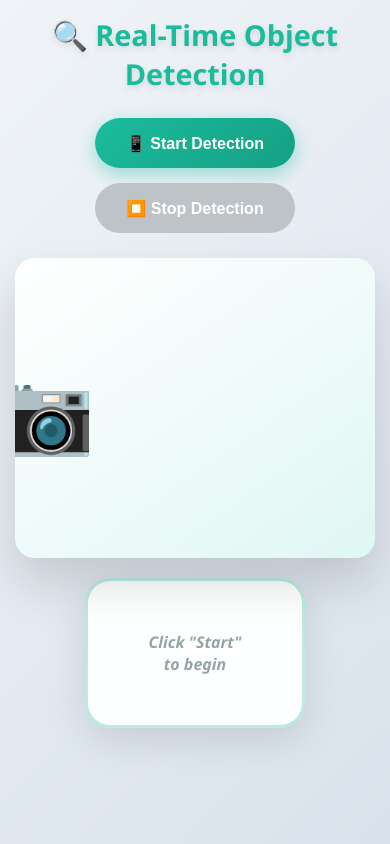
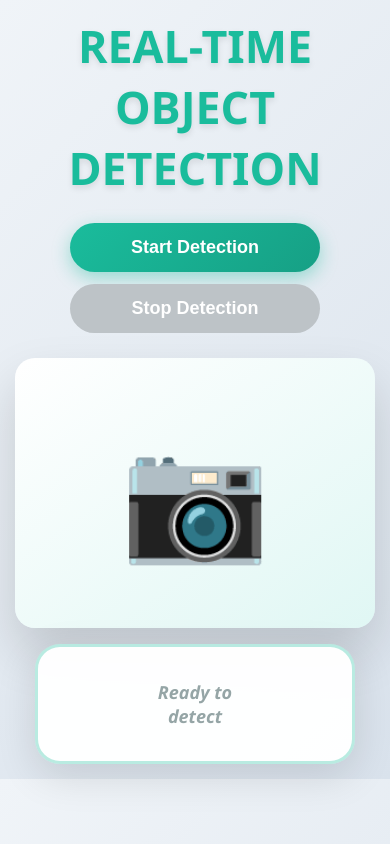
Before and after one commit to 245124737110/obj, a Flask app: page / in a window 390 px wide. Run offline with Flask 3, Linux system fonts and the light colour scheme.

Commit message:
Update index.html

```diff
--- a/templates/index.html
+++ b/templates/index.html
@@ -1,64 +1,52 @@
 <!DOCTYPE html>
 <html lang="en">
 <head>
-    <meta charset="UTF-8">
-    <meta name="viewport" content="width=device-width, initial-scale=1.0">
+  <meta charset="UTF-8" />
+  <meta name="viewport" content="width=device-width, initial-scale=1.0" />
   <title>Real-Time Object Detection</title>
+
   <style>
-        /* Reset & Base - MOBILE FIRST */
+    /* ===== Desktop/base (UNCHANGED look) ===== */
     * { margin: 0; padding: 0; box-sizing: border-box; }
-        html, body {
-            height: 100%;
-            overflow-x: hidden;
+
+    body {
       font-family: 'Segoe UI', Tahoma, Geneva, Verdana, sans-serif;
+      background: linear-gradient(135deg, #f0f4f8 0%, #d9e2ec 100%);
+      display: flex;
+      flex-direction: column;
+      align-items: center;
+      justify-content: center;
+      min-height: 100vh;
+      padding: 20px;
+      color: #34495e;
     }
 
-        /* FIXED: Top layout, no vertical centering */
-        body {
-            background: linear-gradient(135deg, #f0f4f8 0%, #d9e2ec 100%);
-            color: #34495e;
-            padding: 15px;
-            display: block;  /* ❌ No flex centering */
-        }
-
-        /* Responsive Typography */
     h1 {
-            font-size: clamp(1.8em, 5vw, 2.8em);
+      font-size: 2.8em;
       color: #1abc9c;
       text-shadow: 0 3px 6px rgba(0,0,0,0.1);
       margin-bottom: 25px;
       text-align: center;
     }
 
-        /* Controls - Stack mobile, row desktop */
-        .controls {
-            margin-bottom: 25px;
-            display: flex;
-            flex-direction: column;
-            gap: 15px;
-            align-items: center;
-        }
-
-        @media (min-width: 768px) {
-            .controls { flex-direction: row; }
-        }
+    .controls { margin-bottom: 25px; }
 
     button {
-            padding: clamp(12px, 4vw, 16px) clamp(24px, 8vw, 36px);
+      padding: 14px 32px;
       border: none;
       border-radius: 30px;
       cursor: pointer;
-            font-size: clamp(16px, 4vw, 18px);
+      font-size: 18px;
       font-weight: 600;
       color: white;
+      margin: 0 12px;
       transition: all 0.3s ease;
       box-shadow: 0 6px 18px rgba(26, 188, 156, 0.4);
       background: linear-gradient(135deg, #1abc9c, #16a085);
-            min-width: 200px;
       touch-action: manipulation;
     }
 
-        button:hover:not(:disabled), button:active:not(:disabled) {
+    button:hover:not(:disabled) {
       transform: translateY(-3px);
       box-shadow: 0 10px 25px rgba(26, 188, 156, 0.6);
     }
@@ -69,29 +57,21 @@
       box-shadow: none;
     }
 
-        /* Detection Area - Stack mobile */
     .detection-area {
       position: relative;
-            width: 100%;
-            max-width: 900px;
-            height: clamp(400px, 60vh, 500px);
-            margin: 0 auto 30px;
+      width: 900px;
+      height: 500px;
       display: flex;
-            flex-direction: column;
+      justify-content: center;
       align-items: center;
-            gap: 20px;
     }
 
-        @media (min-width: 768px) {
-            .detection-area { flex-direction: row; justify-content: center; }
-        }
-
-        /* Video Container */
     .video-container {
-            position: relative;
-            width: 100%;
-            max-width: 640px;
-            height: clamp(300px, 45vw, 480px);
+      position: absolute;
+      left: 0;
+      top: 10px;
+      width: 640px;
+      height: 480px;
       border-radius: 20px;
       overflow: hidden;
       box-shadow: 0 25px 50px rgba(0,0,0,0.15);
@@ -105,28 +85,29 @@
       width: 100%;
       height: 100%;
       object-fit: cover;
+      display: none;
       border-radius: 20px;
-            display: none;
+      transition: all 0.4s ease-in-out;
     }
 
     .camera-icon {
-            font-size: clamp(80px, 20vw, 120px);
+      font-size: 120px;
       color: #bdc3c7;
       display: block;
       transition: transform 0.3s ease, color 0.3s ease;
+      user-select: none;
     }
 
-        .camera-icon:hover {
-            transform: scale(1.1);
-            color: #95a5a6;
-        }
+    .camera-icon:hover { transform: scale(1.1); color: #95a5a6; }
 
-        /* Counts Panel - Below video mobile */
     .counts-panel {
-            width: 100%;
-            max-width: 220px;
-            min-height: 150px;
-            padding: clamp(15px, 5vw, 25px);
+      position: absolute;
+      right: 0;
+      top: 50%;
+      transform: translateY(-50%);
+      width: 220px;
+      min-height: 200px;
+      padding: 25px;
       background: rgba(255,255,255,0.97);
       border-radius: 25px;
       border: 3px solid rgba(26, 188, 156, 0.3);
@@ -135,92 +116,130 @@
       flex-direction: column;
       align-items: center;
       justify-content: center;
-            font-size: clamp(16px, 4vw, 18px);
+      font-size: 18px;
       font-weight: 600;
       color: #16a085;
       text-align: center;
-        }
-
-        @media (min-width: 768px) {
-            .counts-panel {
-                position: absolute;
-                right: 0;
-                top: 50%;
-                transform: translateY(-50%);
-                width: 220px;
-                min-height: 200px;
-            }
     }
 
     .counts-list div { margin: 6px 0; }
     .no-detection { color: #95a5a6 !important; font-style: italic; }
     .detecting { color: #3498db; font-style: italic; }
 
-        /* Canvas overlay */
-        canvas {
-            border-radius: 20px;
-            pointer-events: none;
+    canvas { border-radius: 20px; pointer-events: none; }
+
+    /* ===== Mobile ONLY overrides (laptop stays same) ===== */
+    @media (max-width: 767px) {
+      body {
+        display: block;         /* remove vertical centering only on mobile */
+        min-height: auto;
+        padding: 15px;
       }
 
-        .overlay-box {
-            position: absolute;
-            border: 3px solid #00ff41;
-            border-radius: 6px;
-            pointer-events: none;
+      .controls {
+        display: flex;
+        flex-direction: column;
+        gap: 12px;
+        align-items: center;
       }
 
-        .overlay-label {
-            position: absolute;
-            background: rgba(0,255,65,0.9);
-            color: #000;
-            font-weight: bold;
-            font-size: clamp(12px, 3vw, 16px);
-            padding: 2px 6px;
-            border-radius: 4px;
-            pointer-events: none;
+      button {
+        margin: 0;
+        min-width: 250px;
+      }
+
+      .detection-area {
+        width: 100%;
+        height: auto;           /* allow content to flow top to bottom */
+        display: flex;
+        flex-direction: column;
+        align-items: center;
+        gap: 16px;
+      }
+
+      .video-container {
+        position: relative;
+        left: auto;
+        top: auto;
+        width: 100%;
+        height: auto;
+        max-width: 640px;
+        aspect-ratio: 4 / 3;    /* keeps 640x480 ratio */
+      }
+
+      .counts-panel {
+        position: relative;
+        right: auto;
+        top: auto;
+        transform: none;
+        width: 100%;
+        max-width: 320px;
+        min-height: 120px;
+        padding: 18px;
+      }
     }
   </style>
 </head>
+
 <body>
-    <h1>🔍 Real-Time Object Detection</h1>
+  <h1>REAL-TIME OBJECT DETECTION</h1>
 
   <div class="controls">
-        <button id="startBtn" onclick="startDetection()">📱 Start Detection</button>
-        <button id="stopBtn" onclick="stopDetection()" disabled>⏹️ Stop Detection</button>
+    <button id="startBtn" onclick="startDetection()">Start Detection</button>
+    <button id="stopBtn" onclick="stopDetection()" disabled>Stop Detection</button>
   </div>
 
   <div class="detection-area">
     <div class="video-container">
       <video id="video" autoplay muted playsinline></video>
       <div class="camera-icon" id="cameraIcon">📷</div>
-            <canvas id="canvasOverlay"></canvas>
     </div>
+
     <div class="counts-panel no-detection" id="counts">
-            <div class="counts-list">
-                Click "Start"<br>to begin
-            </div>
+      <div class="counts-list">Click Start<br>to begin</div>
     </div>
   </div>
 
   <script>
-        let video = document.getElementById('video');
-        let cameraIcon = document.getElementById('cameraIcon');
-        let countsEl = document.getElementById('counts');
-        let startBtn = document.getElementById('startBtn');
-        let stopBtn = document.getElementById('stopBtn');
+    const video = document.getElementById('video');
+    const cameraIcon = document.getElementById('cameraIcon');
+    const countsEl = document.getElementById('counts');
+    const startBtn = document.getElementById('startBtn');
+    const stopBtn = document.getElementById('stopBtn');
+
     let stream = null;
     let intervalId = null;
+
     let canvasOverlay = null;
     let ctxOverlay = null;
     let inFlight = false;
 
+    function ensureOverlay() {
+      const container = document.querySelector('.video-container');
+
+      if (!canvasOverlay) {
+        canvasOverlay = document.createElement('canvas');
+        canvasOverlay.style.position = 'absolute';
+        canvasOverlay.style.top = '0';
+        canvasOverlay.style.left = '0';
+        canvasOverlay.style.pointerEvents = 'none';
+        canvasOverlay.style.borderRadius = '20px';
+        container.appendChild(canvasOverlay);
+        ctxOverlay = canvasOverlay.getContext('2d');
+      }
+
+      // Match overlay to actual rendered video size
+      const rect = container.getBoundingClientRect();
+      canvasOverlay.width = Math.round(rect.width);
+      canvasOverlay.height = Math.round(rect.height);
+    }
+
     function showCameraIcon() {
       video.style.display = 'none';
-            if (canvasOverlay) {
-                canvasOverlay.parentNode.removeChild(canvasOverlay);
-                canvasOverlay = null;
-            }
       cameraIcon.style.display = 'block';
+
+      if (ctxOverlay && canvasOverlay) ctxOverlay.clearRect(0, 0, canvasOverlay.width, canvasOverlay.height);
+
       countsEl.innerHTML = '<div class="counts-list">Ready to<br>detect</div>';
       countsEl.classList.add('no-detection');
       countsEl.classList.remove('detecting');
@@ -230,40 +249,33 @@
       cameraIcon.style.display = 'none';
     }
 
-        function createOverlay() {
-            canvasOverlay = document.createElement('canvas');
-            canvasOverlay.style.position = 'absolute';
-            canvasOverlay.style.top = '0';
-            canvasOverlay.style.left = '0';
-            canvasOverlay.width = 640;
-            canvasOverlay.height = 480;
-            canvasOverlay.style.borderRadius = '20px';
-            canvasOverlay.style.pointerEvents = 'none';
-            ctxOverlay = canvasOverlay.getContext('2d');
-            document.querySelector('.video-container').appendChild(canvasOverlay);
-        }
-
     async function initCamera() {
       stream = await navigator.mediaDevices.getUserMedia({
-                video: { width: 640, height: 480, facingMode: 'environment' }
+        video: { width: 640, height: 480, facingMode: 'environment' },
+        audio: false
       });
       video.srcObject = stream;
-            await new Promise(r => video.onloadedmetadata = r);
+      await new Promise(r => (video.onloadedmetadata = r));
     }
 
     async function startDetection() {
       try {
         await initCamera();
-                createOverlay();
+        hideCameraIcon();
+        video.style.display = 'block';
+        await video.play();
+
+        ensureOverlay();
+        window.addEventListener('resize', ensureOverlay, { passive: true });
+
         startBtn.disabled = true;
         stopBtn.disabled = false;
-                hideCameraIcon();
-                video.style.display = 'block';
-                video.play();
+
         countsEl.innerHTML = '<div class="counts-list"><br>Detecting...</div>';
         countsEl.classList.add('detecting');
         countsEl.classList.remove('no-detection');
-                intervalId = setInterval(sendFrameForDetection, 300);  // Faster 300ms
+
+        intervalId = setInterval(sendFrameForDetection, 300);
       } catch (e) {
         alert('Camera access denied. Please allow camera permission.');
         startBtn.disabled = false;
@@ -271,43 +283,44 @@
     }
 
     function stopDetection() {
-            if (intervalId) {
-                clearInterval(intervalId);
+      if (intervalId) clearInterval(intervalId);
       intervalId = null;
-            }
       inFlight = false;
-            showCameraIcon();
-            startBtn.disabled = false;
-            stopBtn.disabled = true;
+
       if (video.srcObject) {
         video.srcObject.getTracks().forEach(t => t.stop());
         video.srcObject = null;
       }
+
+      startBtn.disabled = false;
+      stopBtn.disabled = true;
+      showCameraIcon();
     }
 
     async function sendFrameForDetection() {
       if (!video.videoWidth || video.paused || inFlight) return;
+      if (!ctxOverlay || !canvasOverlay) ensureOverlay();
+
       inFlight = true;
 
+      // Draw to a temp canvas at the camera's native size
       const tempCanvas = document.createElement('canvas');
-            const tempCtx = tempCanvas.getContext('2d');
+      const tempCtx = tempCanvas.getContext('2d', { willReadFrequently: false });
       tempCanvas.width = video.videoWidth;
       tempCanvas.height = video.videoHeight;
       tempCtx.drawImage(video, 0, 0);
+
+      // IMPORTANT: no 0.xx quality parameter here
       tempCanvas.toBlob(async (blob) => {
         try {
           const formData = new FormData();
-                    formData.append('image', blob);
+          formData.append('image', blob, 'frame.jpg');
 
-                    const res = await fetch('/detect', {
-                        method: 'POST',
-                        body: formData
-                    });
-
+          const res = await fetch('/detect', { method: 'POST', body: formData });
           if (!res.ok) throw new Error(`HTTP ${res.status}`);
           const data = await res.json();
 
-                    // Update counts (right side mobile/desktop)
+          // counts panel
           if (data.counts && Object.keys(data.counts).length > 0) {
             const countItems = Object.entries(data.counts)
               .map(([cls, cnt]) => `<div><strong>${cls}: ${cnt}</strong></div>`)
@@ -319,26 +332,39 @@
             countsEl.classList.add('no-detection');
           }
 
-                    // Draw boxes + labels
-                    ctxOverlay.clearRect(0, 0, 640, 480);
+          // draw boxes scaled to overlay size
+          ctxOverlay.clearRect(0, 0, canvasOverlay.width, canvasOverlay.height);
+
+          const sx = canvasOverlay.width / 640;
+          const sy = canvasOverlay.height / 480;
+
           if (data.objects?.length > 0) {
             data.objects.forEach(obj => {
-                            const [x, y, x2, y2] = obj.box;
+              const [x1, y1, x2, y2] = obj.box;
+
+              const X = x1 * sx;
+              const Y = y1 * sy;
+              const W = (x2 - x1) * sx;
+              const H = (y2 - y1) * sy;
+
               ctxOverlay.strokeStyle = '#00ff41';
               ctxOverlay.lineWidth = 3;
               ctxOverlay.shadowColor = 'rgba(0,255,65,0.5)';
               ctxOverlay.shadowBlur = 8;
-                            ctxOverlay.strokeRect(x, y, x2-x, y2-y);
+              ctxOverlay.strokeRect(X, Y, W, H);
 
               const text = `${obj.label} ${obj.confidence}`;
-                            ctxOverlay.font = 'bold 18px Segoe UI';
+              ctxOverlay.font = 'bold 16px Segoe UI';
               const tw = ctxOverlay.measureText(text).width;
+
+              const labelY = Math.max(0, Y - 24);
               ctxOverlay.fillStyle = 'rgba(0,255,65,0.9)';
-                            ctxOverlay.fillRect(x, Math.max(0, y-25), tw+10, 24);
+              ctxOverlay.fillRect(X, labelY, tw + 10, 22);
+
               ctxOverlay.fillStyle = '#000';
               ctxOverlay.textAlign = 'left';
               ctxOverlay.textBaseline = 'middle';
-                            ctxOverlay.fillText(text, x+5, Math.max(14, y-13));
+              ctxOverlay.fillText(text, X + 5, labelY + 11);
             });
           }
         } catch (e) {
@@ -347,8 +373,11 @@
         } finally {
           inFlight = false;
         }
-            }, 'image/jpeg', 0.7);
+      }, 'image/jpeg'); // <-- no 0.7 / 0.79
     }
+
+    // initial state
+    showCameraIcon();
   </script>
 </body>
 </html>
```
Lines whose indentation alone changed are shown as unchanged.
